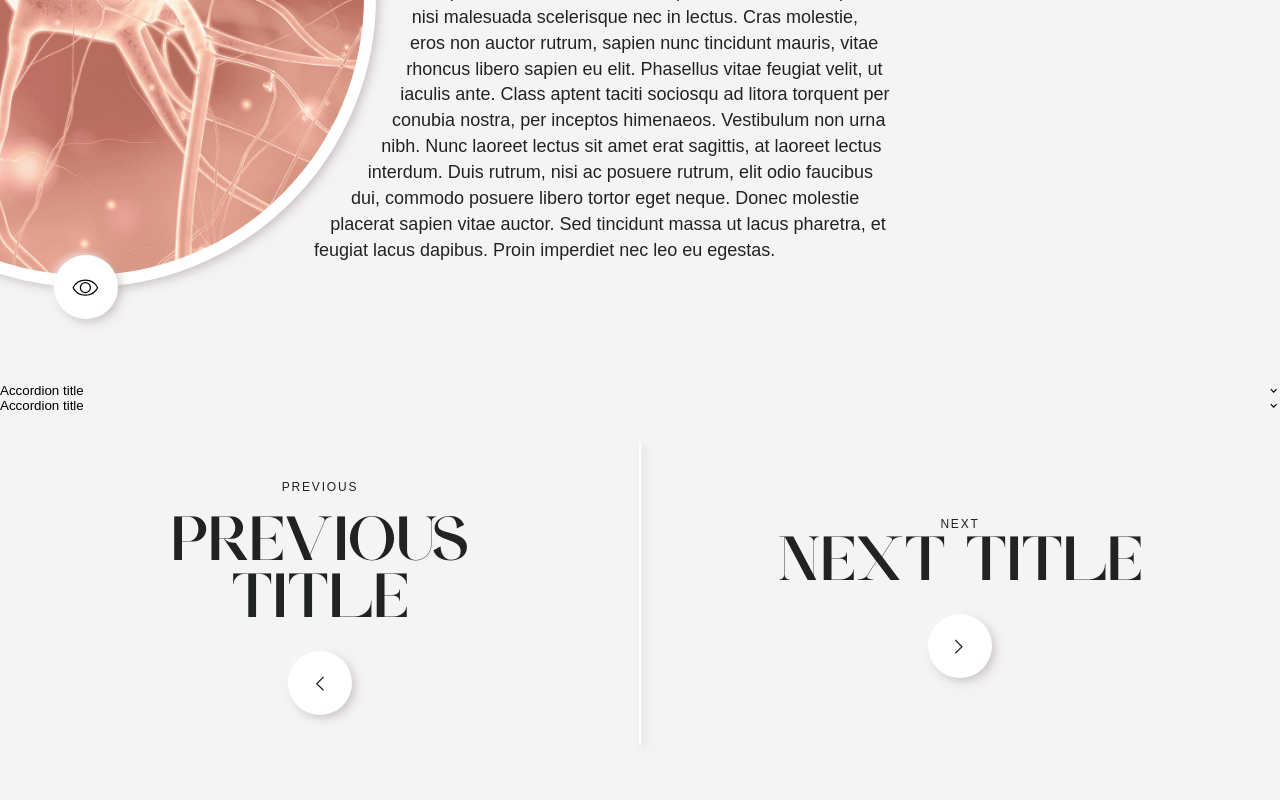
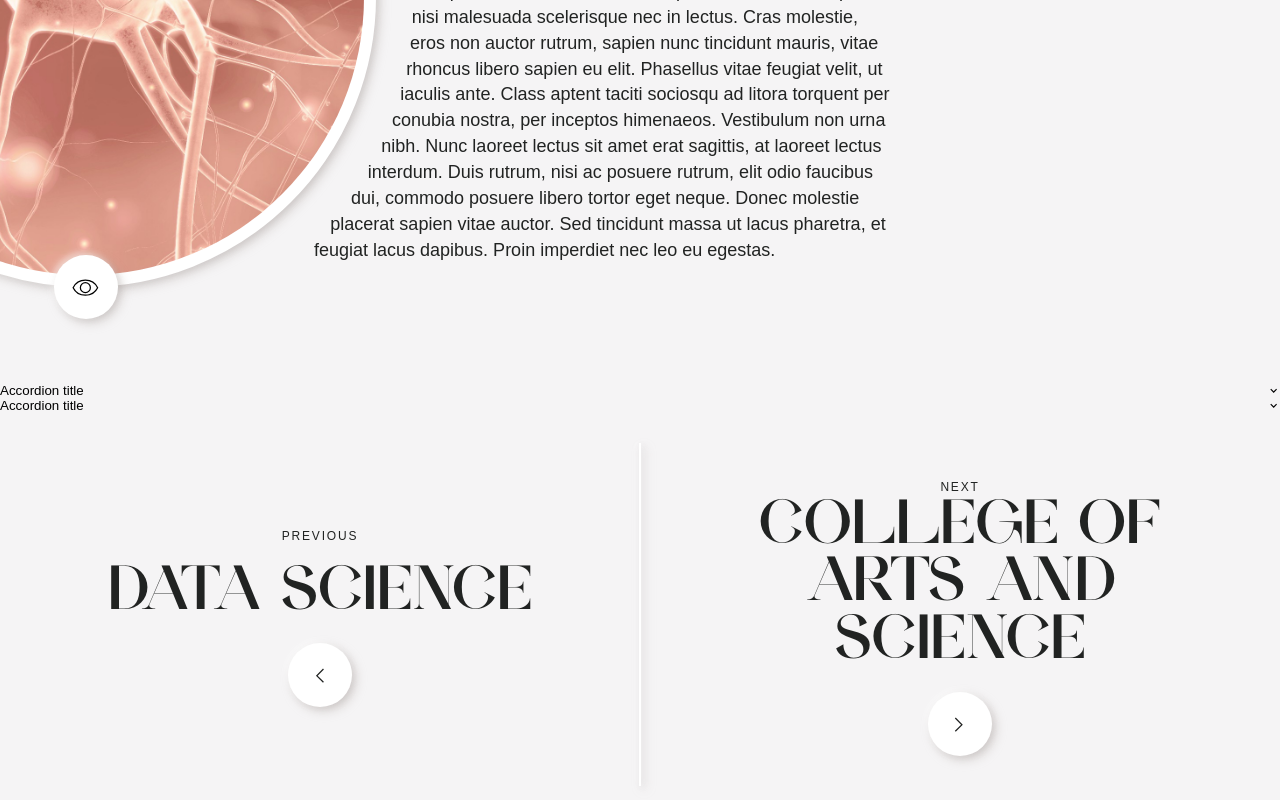
Before and after one commit to igrossberg4/emory-next, a Next.js app: page /landing/carousel in a window 1280 px wide. Shown: the part 1364-2164 px from the top of the page. Before the commit the page ends 2139 px from the top, so only its background shows below. Built offline with nearby package versions, Linux system fonts and the light colour scheme; a web font is replaced by a local one.

Commit message:
CONTENT - more logical next/prev links

```diff
--- a/pages/[[...path]].tsx
+++ b/pages/[[...path]].tsx
@@ -200,10 +200,10 @@ const slide_1 = {
       {
         component: "BottomNavigation",
         props: {
-          previous_title: "Previous title",
-          next_title: "Next title",
-          previous_route: "/landing/carousel/second",
-          next_route: "/landing/carousel/third",
+          previous_title: "Data Science",
+          next_title: "College of Arts and Science",
+          previous_route: "/landing/carousel/third",
+          next_route: "/landing/carousel/second",
         },
       },
     ],
@@ -407,8 +407,8 @@ const slide_2 = {
       {
         component: "BottomNavigation",
         props: {
-          previous_title: "Previous title",
-          next_title: "Next title",
+          previous_title: "About the Emory 2036 Campaign",
+          next_title: "Data Science",
           previous_route: "/landing/carousel/first",
           next_route: "/landing/carousel/third",
         },
@@ -482,8 +482,8 @@ const slide_3 = {
       {
         component: "BottomNavigation",
         props: {
-          previous_title: "Previous title",
-          next_title: "Next title",
+          previous_title: "Emory College of Arts and Sciences",
+          next_title: "About the 2036 Campaign",
           previous_route: "/landing/carousel/second",
           next_route: "/landing/carousel/first",
         },
```
